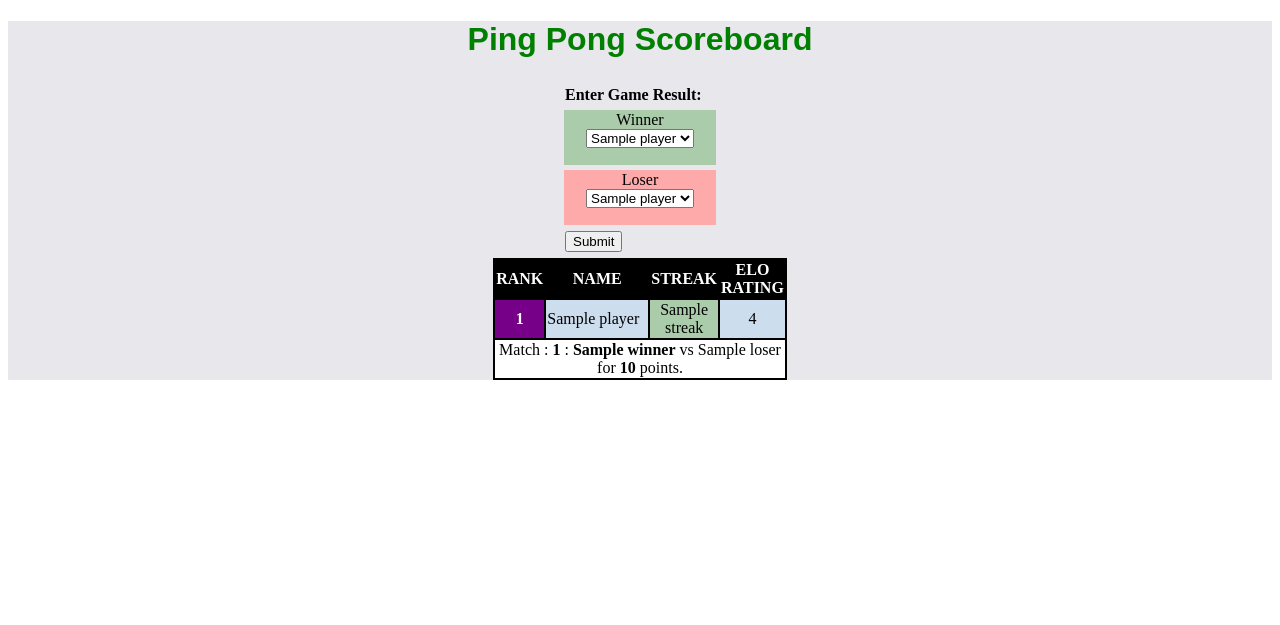
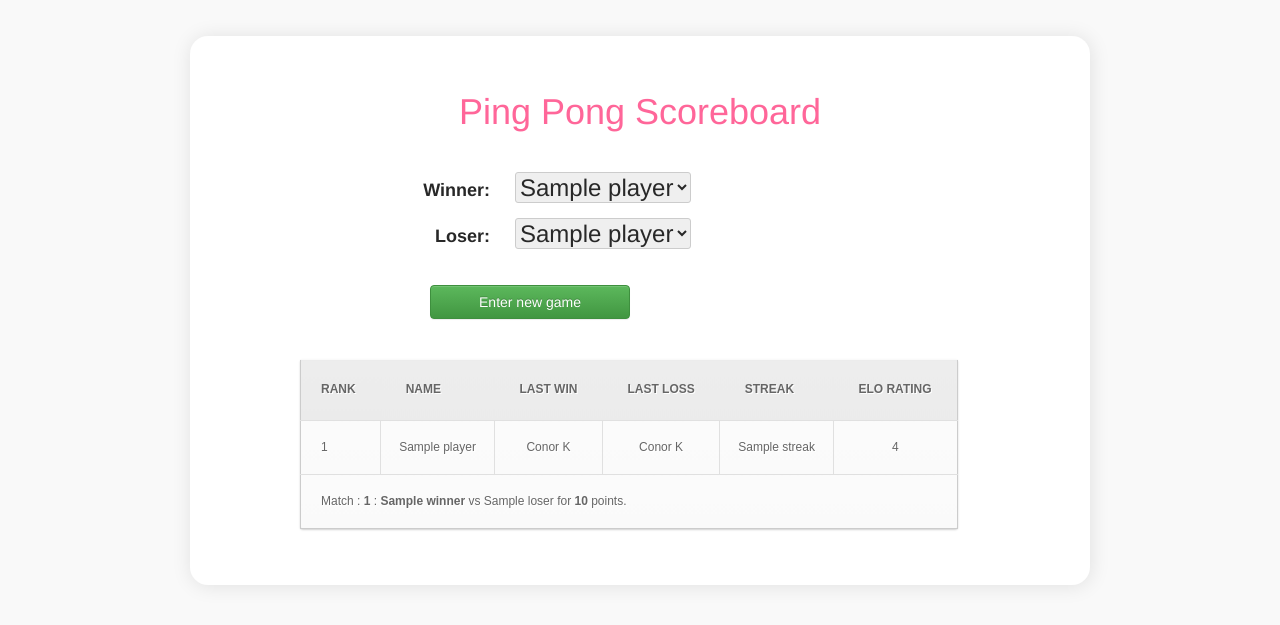
Before and after one commit to zincsoda/scoreboard, a Django app: template templates/home.html in a window 1280 px wide. Shown: the top 625 px of the page. Run offline with Django 3.2, Linux system fonts and the light colour scheme; the template is opened without the code that fills it: most values are stand-ins (such as "Sample title", 1, 10 or a date in 2020); some libraries are stand-ins or nearby versions.

Commit message:
Prettied the thing up

```diff
--- a/templates/base.html
+++ b/templates/base.html
@@ -1,8 +1,166 @@
 <!DOCTYPE html>
 <html>
     <head>
+
         <meta charset="UTF-8">
         <title>Scoreboard</title>
+
+        <!-- Latest compiled and minified CSS -->
+        <link rel="stylesheet" href="https://maxcdn.bootstrapcdn.com/bootstrap/3.3.2/css/bootstrap.min.css">
+
+        <!-- Optional theme -->
+        <link rel="stylesheet" href="https://maxcdn.bootstrapcdn.com/bootstrap/3.3.2/css/bootstrap-theme.min.css">
+
+        <!-- Latest compiled and minified JavaScript -->
+        <script src="https://maxcdn.bootstrapcdn.com/bootstrap/3.3.2/js/bootstrap.min.js"></script>
+
+        <style>
+
+            h1 {
+                text-align:center;
+                color:#FF6699;
+            }
+            body {
+                font-family: "Helvetica Neue", Helvetica, Arial, sans-serif;
+                font-size: 18px;
+                font-weight: 300;
+                color: rgb(40,40,40);
+                background-color: #f9f9f9
+            }
+
+            #container {
+                width: 100%;
+                max-width: 900px;
+                margin: 0 auto;
+            }
+
+            .box {
+                margin: 2em auto;
+                background: #fff;
+                padding: 2em 10%;
+                box-shadow: 1px 1px 20px rgba(0,0,0,0.1);
+                -moz-box-shadow: 1px 1px 20px rgba(0,0,0,0.1);
+                -webkit-box-shadow: 1px 1px 20px rgba(0,0,0,0.1);
+                 border-radius: 1em;
+                -moz-border-radius: 1em;
+                -webkit-border-radius: 1em;
+            }
+
+            .winlose {
+                margin: 40px 0 40px 0;
+            }
+
+            .label_input {
+                margin: 10px 0;
+            }
+
+            label {
+                display: inline-block;
+                width: 230px;
+                text-align: right;
+                padding-right:20px;
+            }
+
+            input, select, textarea {
+                border: #CCC solid 1px;
+                border-radius: 3px;
+                -moz-border-radius: 3px;
+                -webkit-border-radius: 3px;
+                font-family: "Helvetica Neue", Helvetica, Arial, sans-serif;
+                font-weight: 300;
+                font-size: 24px;
+                line-height: 24px;
+            }
+
+            input {
+                width:200px;
+                margin: 20px 0 0 150px;
+            }
+table {
+    align:center;
+    font-family:Arial, Helvetica, sans-serif;
+    color:#666;
+    font-size:12px;
+    text-shadow: 1px 1px 0px #fff;
+    background:#eaebec;
+    margin:20px;
+    border:#ccc 1px solid;
+
+    -moz-border-radius:3px;
+    -webkit-border-radius:3px;
+    border-radius:3px;
+
+    -moz-box-shadow: 0 1px 2px #d1d1d1;
+    -webkit-box-shadow: 0 1px 2px #d1d1d1;
+    box-shadow: 0 1px 2px #d1d1d1;
+}
+table th {
+    padding:21px 25px 22px 25px;
+    border-top:1px solid #fafafa;
+    border-bottom:1px solid #e0e0e0;
+
+    background: #ededed;
+    background: -webkit-gradient(linear, left top, left bottom, from(#ededed), to(#ebebeb));
+    background: -moz-linear-gradient(top,  #ededed,  #ebebeb);
+}
+table th:first-child {
+    text-align: left;
+    padding-left:20px;
+}
+table tr:first-child th:first-child {
+    -moz-border-radius-topleft:3px;
+    -webkit-border-top-left-radius:3px;
+    border-top-left-radius:3px;
+}
+table tr:first-child th:last-child {
+    -moz-border-radius-topright:3px;
+    -webkit-border-top-right-radius:3px;
+    border-top-right-radius:3px;
+}
+table tr {
+    text-align: center;
+    padding-left:20px;
+}
+table td:first-child {
+    text-align: left;
+    padding-left:20px;
+    border-left: 0;
+}
+table td {
+    padding:18px;
+    border-top: 1px solid #ffffff;
+    border-bottom:1px solid #e0e0e0;
+    border-left: 1px solid #e0e0e0;
+
+    background: #fafafa;
+    background: -webkit-gradient(linear, left top, left bottom, from(#fbfbfb), to(#fafafa));
+    background: -moz-linear-gradient(top,  #fbfbfb,  #fafafa);
+}
+table tr.even td {
+    background: #f6f6f6;
+    background: -webkit-gradient(linear, left top, left bottom, from(#f8f8f8), to(#f6f6f6));
+    background: -moz-linear-gradient(top,  #f8f8f8,  #f6f6f6);
+}
+table tr:last-child td {
+    border-bottom:0;
+}
+table tr:last-child td:first-child {
+    -moz-border-radius-bottomleft:3px;
+    -webkit-border-bottom-left-radius:3px;
+    border-bottom-left-radius:3px;
+}
+table tr:last-child td:last-child {
+    -moz-border-radius-bottomright:3px;
+    -webkit-border-bottom-right-radius:3px;
+    border-bottom-right-radius:3px;
+}
+table tr:hover td {
+    background: #f2f2f2;
+    background: -webkit-gradient(linear, left top, left bottom, from(#f2f2f2), to(#f0f0f0));
+    background: -moz-linear-gradient(top,  #f2f2f2,  #f0f0f0);
+}
+
+        </style>
     </head>
 
     <body>
--- a/templates/home.html
+++ b/templates/home.html
@@ -1,75 +1,66 @@
 {% extends 'base.html' %}
 {% block body %}
-<div style="background-color: #E8E7EB;">
+<div id="container">
 
-<h1>
-    <center><font color="green" face="arial" size="6">Ping Pong Scoreboard</font></center>
-</h1>
+<div class="box">
+<h1>Ping Pong Scoreboard </h1>
 
-<form method="post" action="/add_score/" enctype="multipart/form-data"> {% csrf_token %}
-    <TABLE border=0 align=center cellspacing=5 cellpadding=1>
-        <TR>
-            <TD COLSPAN=1><b>Enter Game Result:</b></TD>
-        </TR>
-        <TR>
-            <TD align=center width=150  BGCOLOR="#AACCAA">Winner<br>
+<form class="winlose" method="post" action="/add_score/" enctype="multipart/form-data"> {% csrf_token %}
+    <div class="label_input">
+    <label>Winner:</label>
     <select name="winner">
     {% for player in players %}
     <option {% if player == last_game.winner %} selected="selected" {% endif %} value="{{ player.name }}">{{ player.name }}</option>
     {% endfor %}
     </select>
-                <p/>
-            </TD>
-        </TR>
-        <TR>
-            <TD align=center width=150 BGCOLOR="#FFAAAA">Loser<br>
+    </div>
+
+    <div class="label_input">
+    <label>Loser:</label>
     <select name="loser" >
     {% for player in players %}
     <option {% if player == last_game.loser %} selected="selected" {% endif %} value="{{ player.name }}">{{ player.name }}</option>
     {% endfor %}
     </select>
-                <p/>
-           </TD>
-        </TR>
-        <TR>
-            <TD>
-                <input type="submit" name=".submit" />
-            </TD>
-        </TR>
-    </TABLE>
+    </div>
+
+    <div>
+    <input type="submit" class="btn btn-success" name=".submit" value="Enter new game"/>
+    </div>
 </form>
 
-<TABLE border=1 bordercolor=#000000 cellpadding=1 cellspacing=0 bgcolor=#000000 align=center>
-<TR>
-<TD width=30 align=center><font color=#FFFFFF><b>RANK</TD>
-<TD width=100 align=center><font color=#FFFFFF><b>NAME</TD>
-<!--TD width=30 align=center><font color=#FFFFFF><b>% WIN</TD>
-<TD width=100 align=center><font color=#FFFFFF><b>LAST WIN</TD>
-<TD width=100 align=center><font color=#FFFFFF><b>LAST LOSS</TD-->
-<TD width=30 align=center><font color=#FFFFFF bgcolor=#FFCCCC><b>STREAK</TD>
-<TD width=50 align=center><font color=#FFFFFF bgcolor=#FFCCCC><b>ELO RATING</TD>
-</TR>
+<table>
+<tr>
+<th><b>RANK</th>
+<th><b>NAME</th>
+<!--TD width=30 align=center><font color=#FFFFFF><b>% WIN</td-->
+<th><b>LAST WIN</th>
+<th><b>LAST LOSS</th>
+<th><b>STREAK</th>
+<th><b>ELO RATING</th>
+</tr>
 {% for player in players %}
-<TR>
-    <TD BGCOLOR=#770088 align=center><font color=white><b>{{forloop.counter}}</b></TD>
-    <TD BGCOLOR=#CCDDEE align=left>{{ player.name }}</TD>
-    <!--TD BGCOLOR=#CCDDEE align=center>60</TD>
-    <TD BGCOLOR=#EEFFEE align=center>Conor K</TD>
-    <TD BGCOLOR=#FFEEEE align=center>Conor K</TD-->
+<tr>
+    <td>{{forloop.counter}}</td>
+    <td>{{ player.name }}</td>
+    <!--TD BGCOLOR=#CCDDEE align=center>60</td-->
+    <td>Conor K</td>
+    <td>Conor K</td>
 
     {% if player.streak < 0 %}
-    <TD align=center BGCOLOR=#FFCCCC>{{ player.streak }}</TD>
+    <td> {{ player.streak }}</td>
     {% else %}
-    <TD BGCOLOR=#AACCAA align=center>{{ player.streak}}</TD>
+    <td>{{ player.streak}}</td>
     {% endif %}
 
-    <TD BGCOLOR=#CCDDEE align=center>{{ player.rating }}</TD>
-</TR>
+    <td>{{ player.rating }}</td>
+</tr>
 {% endfor %}
-<TR rowspan=2>
-    <TD bgcolor=#FFFFFF colspan=8 align=center>Match : <b>{{ last_game.id }}</b> :  <b>{{ last_game.winner.name }}</b> vs {{ last_game.loser.name }} for <b>{{ last_game.points }}</b> points.</td>
+<tr rowspan=2>
+    <td colspan=8>Match : <b>{{ last_game.id }}</b> :  <b>{{ last_game.winner.name }}</b> vs {{ last_game.loser.name }} for <b>{{ last_game.points }}</b> points.</td>
 </tr>
-</TABLE>
+</table>
 
 </div>
+</div>
 {% endblock body %}
```
Lines whose indentation alone changed are shown as unchanged.
